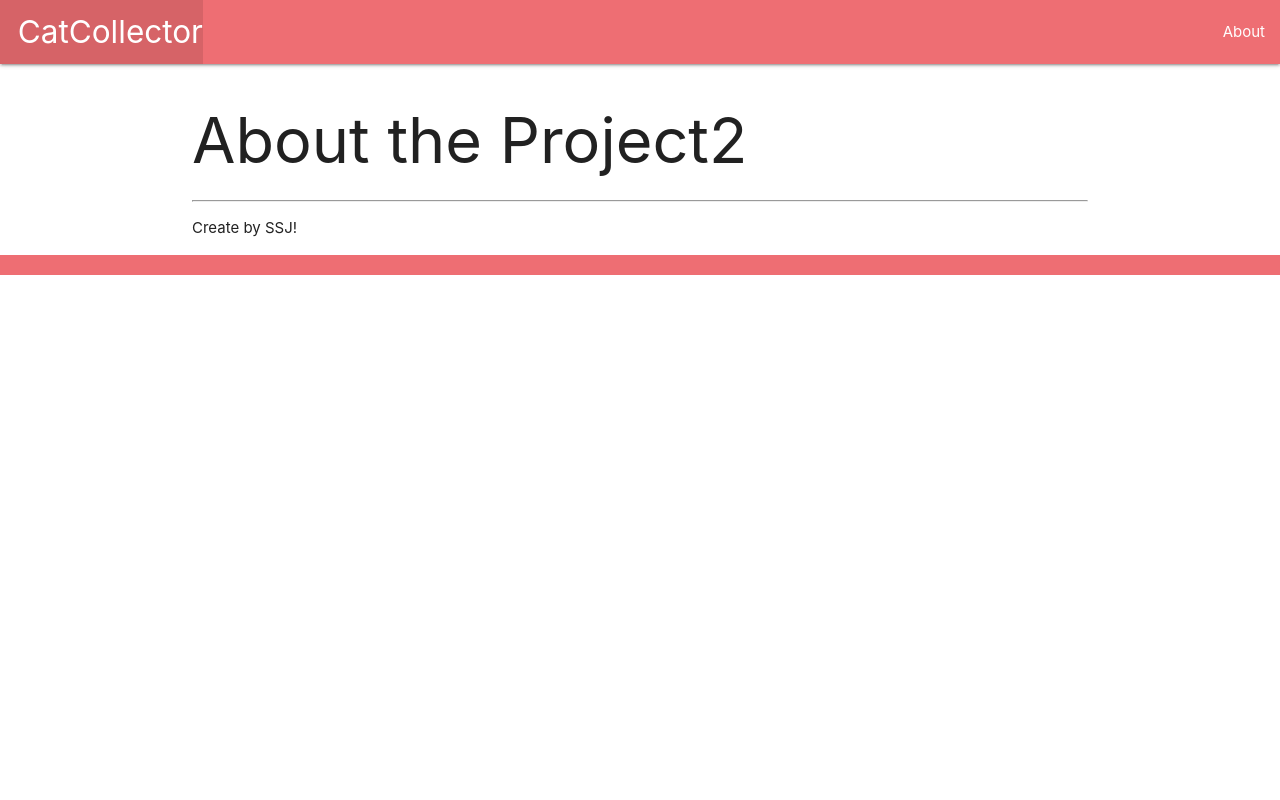
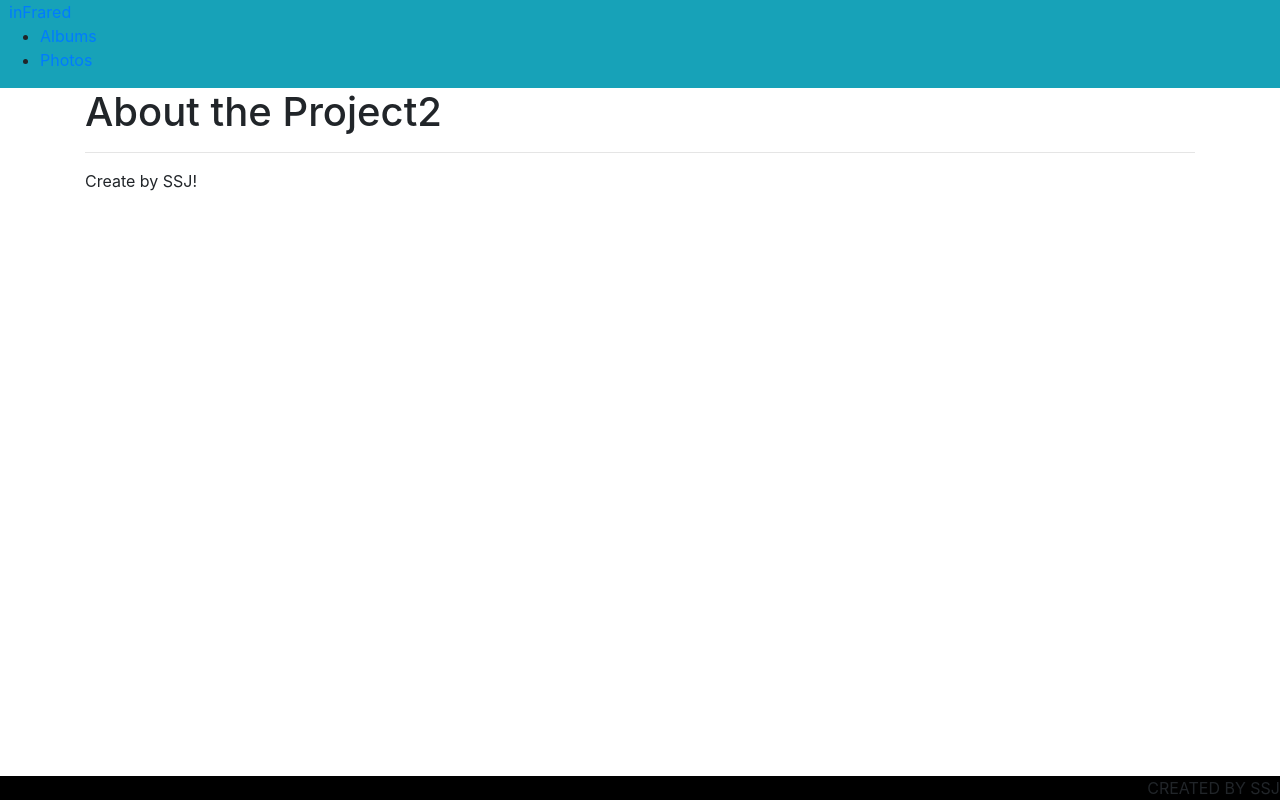
Before and after one commit to jimtie/Project2, a Django app: page / in a window 1280 px wide. Run offline with Django 3.2, Linux system fonts and the light colour scheme; some libraries are stand-ins or nearby versions.

Commit message:
structure

```diff
--- /dev/null
+++ b/project2/main_app/static/css/style.css
@@ -0,0 +1,22 @@
+body {
+  display: flex;
+  min-height: 100vh;
+  flex-direction: column;
+}
+main {
+  flex: 1 0 auto;
+}
+footer {
+  padding-top: 0;
+  text-align: right;
+  background-color: black;
+}
+nav {
+	background-color: black;
+}
+.page-footer {
+	background-color: black;
+}
+img {
+	align-content: center;
+}
--- a/project2/main_app/templates/base.html
+++ b/project2/main_app/templates/base.html
@@ -1,21 +1,26 @@
+{% load static %}
+
 <!DOCTYPE html>
 <html lang="en">
 <head>
   <meta charset="UTF-8">
   <meta name="viewport" content="width=device-width, initial-scale=1.0">
   <meta http-equiv="X-UA-Compatible" content="ie=edge">
-  <title>Cat Collector</title>
-  <link rel="stylesheet" href="https://cdnjs.cloudflare.com/ajax/libs/materialize/1.0.0/css/materialize.min.css">
+  <title>inFrared</title>
+  <link rel="stylesheet" href="https://stackpath.bootstrapcdn.com/bootstrap/4.4.1/css/bootstrap.min.css" integrity="sha384-Vkoo8x4CGsO3+Hhxv8T/Q5PaXtkKtu6ug5TOeNV6gBiFeWPGFN9MuhOf23Q9Ifjh" crossorigin="anonymous">
+  <link rel="stylesheet" type="text/css" href="{% static 'css/style.css' %}">
 </head>
 <body>
   <header class="navbar-fixed">
-    <nav>
+    <nav class="navbar navbar-expand-md navbar-dark bg-info pt-0 pb-0 pl-0 pr-0 mr-0 mr-l-0">
       <div class="nav-wrapper">
-        <ul>
-          <li><a href="/" class="left brand-logo">&nbsp;&nbsp;CatCollector</a></li>
+        <ul class="navbar-nav ml-auto">
+          <li class="nav-item"><a href="/" class="left brand-logo">&nbsp;&nbsp;inFrared</a></li>
         </ul>
         <ul class="right">
-          <li><a href="/about">About</a></li>
+          <!-- <li><a href="/about">About</a></li> -->
+          <li class="nav-item"><a href="/albums">Albums</a></li>
+          <li class="nav-item"><a href="/photos">Photos</a></li>
         </ul>
       </div>
     </nav>
@@ -25,7 +30,7 @@
     {% endblock %}
   </main>
   <footer class="page-footer">
-    <div class="right">All Rights Reserved, &copy; 2019 Cat Collector &nbsp;</div>
+    <div class="right">CREATED BY SSJ</div>
   </footer>
 </body>
 </html>
--- a/project2/main_app/urls.py
+++ b/project2/main_app/urls.py
@@ -2,5 +2,10 @@ from django.urls import path
 from . import views
 
 urlpatterns = [
-	path('',views.home, name='home'),
+	path('', views.home, name='home'),
+	path('albums/', views.albums_index, name='album_index'),
+	path('photos/', views.photos_index, name='photo_index'),
+	path('albums/<int:album_id>/', views.albums_detail, name='albums_detail'),
+	path('photos/<int:photo_id>/', views.photos_detail, name='photos_detail'),
+	path('album/createalbum/', views.album_createalbum, name='createalbum'),
 ]
--- a/project2/main_app/views.py
+++ b/project2/main_app/views.py
@@ -2,7 +2,42 @@ from django.shortcuts import render
 
 # Create your views here.
 from django.http import HttpResponse
+from .models import Album, Photo
+from .forms import AlbumForm, PhotoForm
 
 # Define the home view
 def home(request):
-  return render(request,'home.html')
+	return render(request, 'home.html')
+
+def albums_index(request):
+	albums = Album.objects.all()
+	return render(request, 'albums.html', {'albums': albums})
+
+def albums_detail(request,album_id):
+	album = Album.objects.get(id=album_id)
+	return render(request, 'albums/detail.html', {'album': album})
+
+def photos_index(request):
+	photos = Photo.objects.all()
+	return render(request, 'photos.html', {'photos': photos})
+
+def photos_detail(request, photo_id):
+	photo = Photo.objects.get(id=photo_id)
+	return render(request, 'photos/detail.html', {'photo': photo})
+
+
+def album_createalbum(request):
+	form = AlbumForm(request,POST)
+	if form.is_valid():
+		new_album = form.save(commit = False)
+		new_album_id = album_id
+		new_album.save()
+	return redirect('albums', album_id = album_id)
+
+def photo_createphoto(request):
+	form = PhotoForm(request,POST)
+	if form.is_valid():
+		new_photo = form.save(commit = False)
+		new_photo_id = photo_id
+		new_photo.save()
+	return redirect('photos', photo_id = photo_id)
```
Also changed, not shown: project2/main_app/admin.py (+7 -0 lines), project2/main_app/forms.py (added, +11 -0 lines), project2/main_app/models.py (+18 -0 lines), project2/main_app/templates/albums.html (added, +16 -0 lines), project2/main_app/templates/photos.html (added, +14 -0 lines), project2/main_app/migrations/0001_initial.py (added), project2/main_app/templates/albums/detail.html (added).
